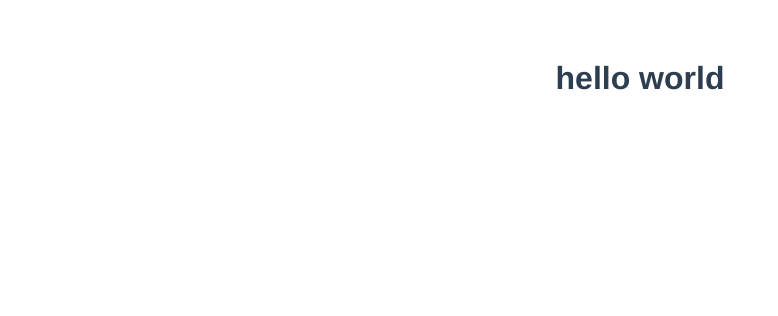
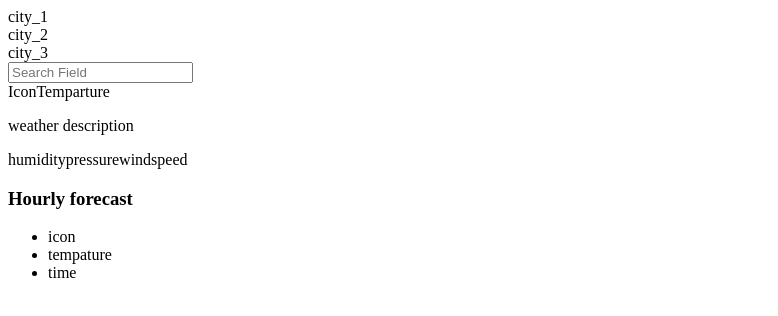
Before and after one commit to rodercode/weather-app, a Vue app: page / in a window 1280 px wide. Shown: the top 316 px of the page, without its empty margins (0-778 px from the left). Built offline with nearby package versions, Linux system fonts and the light colour scheme.

Commit message:
add weather app template

```diff
--- a/src/App.vue
+++ b/src/App.vue
@@ -1,5 +1,37 @@
 <template>
-  <h1>hello world</h1>
+  <div class="container-main">
+    <section class="section-history">
+      <div class="box-city">city_1</div>
+      <div class="box-city">city_2</div>
+      <div class="box-city">city_3</div>
+    </section>
+
+    <input class="search-field" placeholder="Search Field" type="text" />
+    <div class="container-weather-data">
+      <section class="section-temp">
+        <span class="temp-icon">Icon</span>
+        <span class="temp-data">Temparture</span>
+      </section>
+
+      <p class="paragraph-weather-info">weather description</p>
+
+      <section class="section-additonal-weather-info">
+        <span class="humidity">humidity</span>
+        <span class="pressure">pressure</span>
+        <span class="wind">wind</span>
+        <span class="speed">speed</span>
+      </section>
+    </div>
+
+    <h3 class="subtitle-hourly-forecast">Hourly forecast</h3>
+    <div class="container-hourly-forecast">
+      <ul class="list-hourly-forecast">
+        <li class="item-hourly-forecast">icon</li>
+        <li class="item-hourly-forecast">tempature</li>
+        <li class="item-hourly-forecast">time</li>
+      </ul>
+    </div>
+  </div>
 </template>
 
 <script lang="ts">
@@ -12,12 +44,6 @@ export default defineComponent({
 </script>
 
 <style>
-#app {
-  font-family: Avenir, Helvetica, Arial, sans-serif;
-  -webkit-font-smoothing: antialiased;
-  -moz-osx-font-smoothing: grayscale;
-  text-align: center;
-  color: #2c3e50;
-  margin-top: 60px;
-}
+
+
 </style>
```
